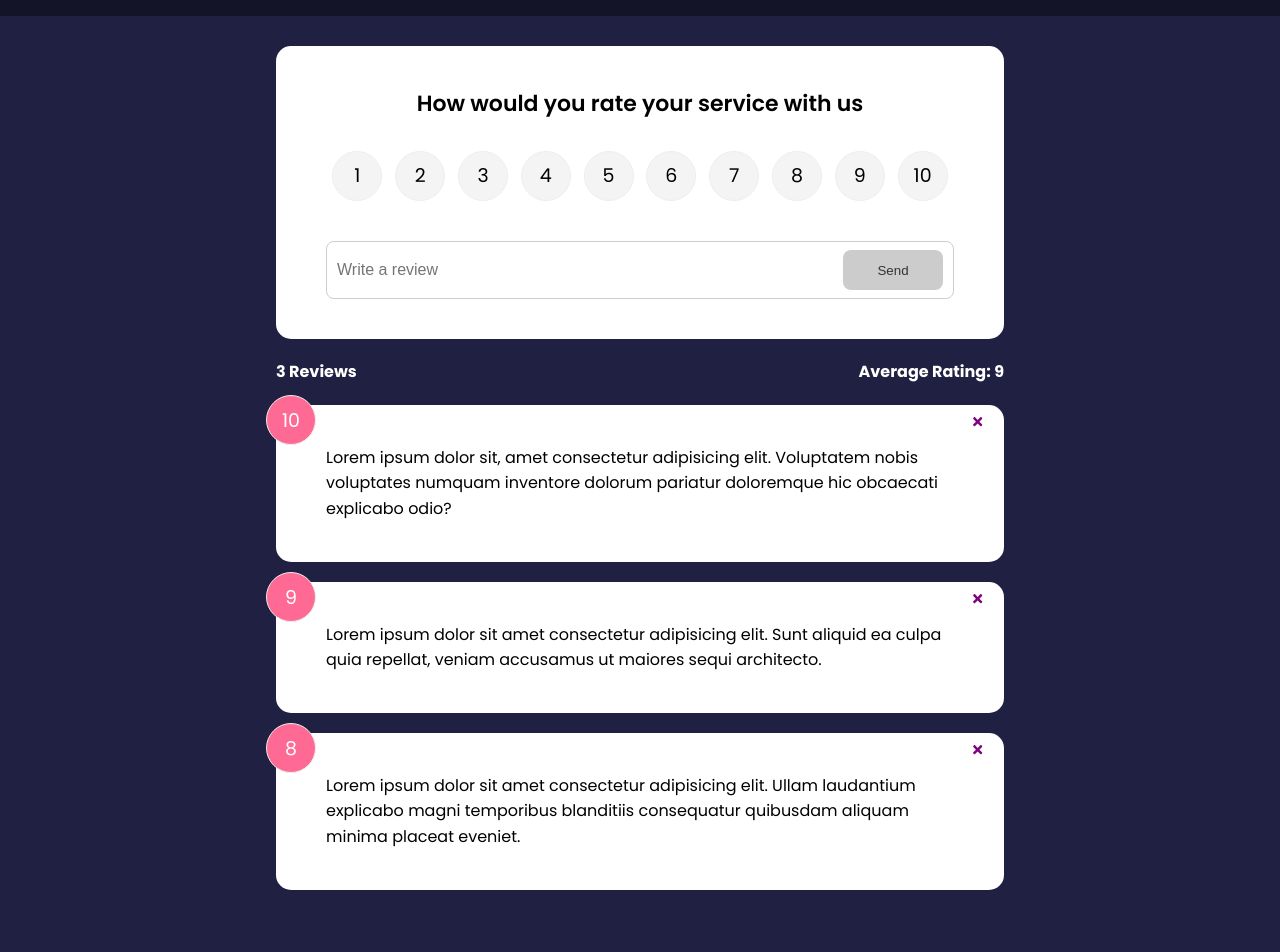
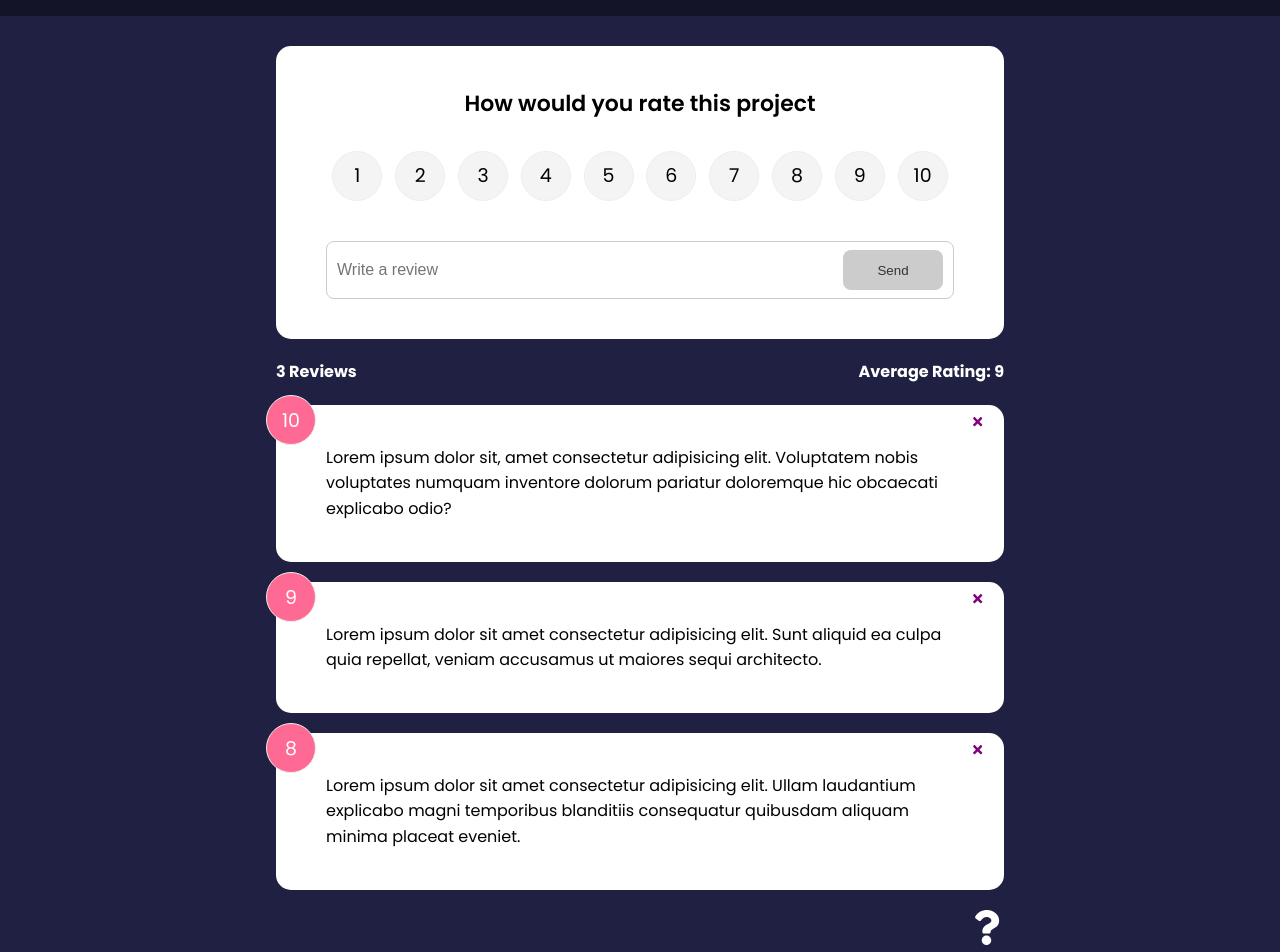
Before and after one commit to A-Alafandi/feedback-app, a React (Create React App) app: page / in a window 1280 px wide. Shown: the part 54-1006 px from the top of the page. Before the commit the page ends 964 px from the top, so only its background shows below. Built offline with nearby package versions, Linux system fonts and the light colour scheme.

Commit message:
Feat: Add About Icon link & About Page

```diff
--- a/src/App.js
+++ b/src/App.js
@@ -7,6 +7,7 @@
 import FeedbackData from './data/FeedbackData'
 import FeedbackForm from './component/FeedbackForm'
 import AboutPage from './pages/AboutPage'
+import AboutIconLink from './component/AboutIconLink'
 
 function App() {
   const [feedback, setFeedback] = useState(FeedbackData)
@@ -42,6 +43,7 @@
           ></Route>
           <Route path="/about" element={<AboutPage />} />
         </Routes>
+        <AboutIconLink />
       </div>
     </Router>
   )
--- /dev/null
+++ b/src/component/AboutIconLink.jsx
@@ -0,0 +1,13 @@
+import { FaQuestion } from 'react-icons/fa'
+import { Link } from 'react-router-dom'
+function AboutIconLink() {
+  return (
+    <div className="about-link">
+      <Link to="/about">
+        <FaQuestion size={35} />
+      </Link>
+    </div>
+  )
+}
+
+export default AboutIconLink
--- a/src/component/FeedbackForm.jsx
+++ b/src/component/FeedbackForm.jsx
@@ -36,7 +36,7 @@
   return (
     <Card>
       <form onSubmit={handleSubmit}>
-        <h2>How would you rate your service with us</h2>
+        <h2>How would you rate this project</h2>
         <RatingSelect select={setRating} selected={rating} />
         <div className="input-group">
           <input
--- a/src/component/Header.jsx
+++ b/src/component/Header.jsx
@@ -1,4 +1,5 @@
 import PropTypes from 'prop-types'
+import { Link } from 'react-router-dom'
 
 function Header({ text, bgColor, textColor }) {
   const headerStyle = {
--- a/src/pages/AboutPage.jsx
+++ b/src/pages/AboutPage.jsx
@@ -1,4 +1,5 @@
 import Card from '../component/shared/Card'
+import { Link } from 'react-router-dom'
 
 function AboutPage() {
   return (
@@ -9,7 +10,7 @@
         <p>Version: 1.0.0</p>
 
         <p>
-          <a href="/">Back To Home</a>
+          <Link to="/">Back To Home</Link>
         </p>
       </div>
     </Card>
```
